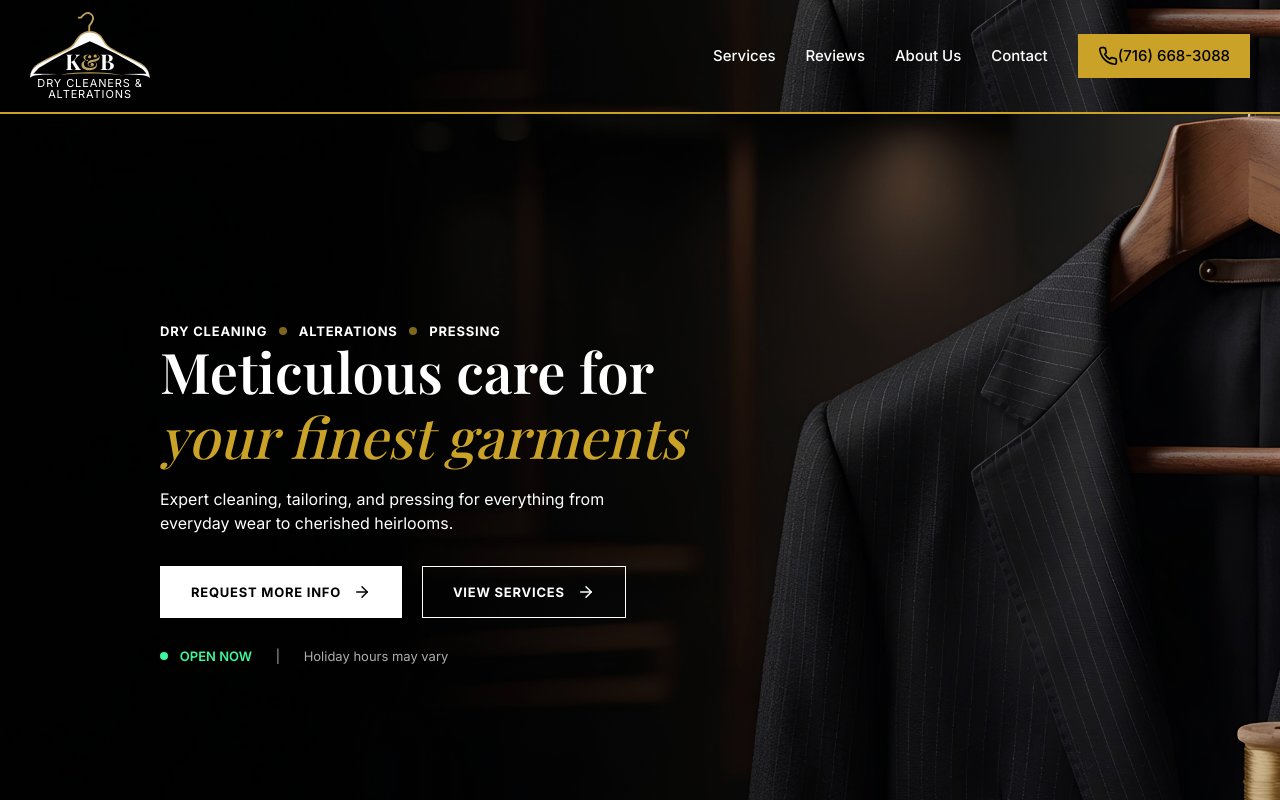
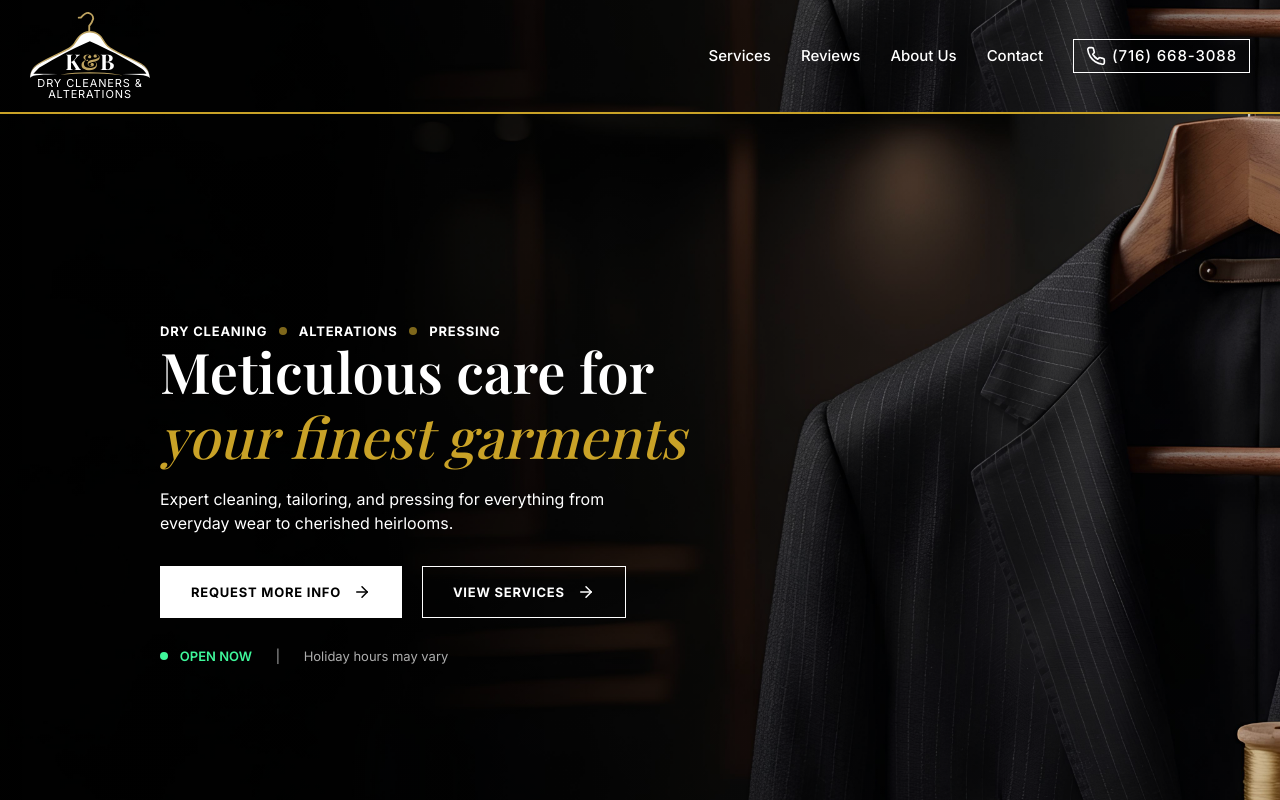
Before and after one commit to notEmmi/kandb, a React (Vite) app: page / in a window 1280 px wide. Shown: the top 800 px of the page. Built offline with nearby package versions, Linux system fonts and the light colour scheme; a web font is replaced by a local one.

Commit message:
fix: update Nav component styles for call buttons and improve mobile responsiveness

```diff
--- a/src/components/Nav.css
+++ b/src/components/Nav.css
@@ -87,21 +87,17 @@
   transition: all 0.2s ease;
 }
 
-.nav-links a.nav-call-btn {
-  color: var(--primary);
-}
-
 .nav-call-btn {
+  background: transparent;
+  border: 1px solid var(--dark-primary);
+  padding: 6px 12px;
+  gap: 6px;
   font-size: var(--font-size-md);
-  transition: color 0.2s ease;
-  padding: var(--space-2) var(--space-4);
-  background: var(--dark-accent);
-  align-items: center;
-  display: flex;
 }
 
 .nav-call-btn:hover {
-  background: color-mix(in srgb, var(--dark-accent) 80%, var(--dark-muted) 20%);
+  border: 1px solid var(--dark-accent);
+  background: var(--dark-muted);
 }
 
 .nav-call-btn-mobile {
@@ -133,9 +129,17 @@
     align-items: center;
     width: 44px;
     height: 44px;
-    background: var(--dark-accent);
     cursor: pointer;
     justify-self: end;
+    border: 1px solid var(--dark-primary);
+    color: var(--dark-primary);
+    background: transparent;
+  }
+
+  .nav-call-btn-mobile:hover {
+    border-color: var(--dark-accent);
+    color: var(--dark-accent);
+    background: var(--dark-muted);
   }
 
   .nav-links {
--- a/src/components/Nav.jsx
+++ b/src/components/Nav.jsx
@@ -20,13 +20,14 @@ export default function Nav({publicUrl, phoneSVG}) {
           {/* <a href="#gift-cards" onClick={closeMobileMenu}>Gift Cards</a> */}
           <a href="#about" onClick={closeMobileMenu}>About Us</a>
           <a href="#contact" onClick={closeMobileMenu}>Contact</a>
-          <a href="tel:+17166683088" className="nav-call-btn">
+          <a href="tel:+17166683088" className="btn nav-call-btn">
             {phoneSVG} <span>(716) 668-3088</span>
           </a>
         </div>
 
-        <a href="tel:+17166683088" className="nav-call-btn-mobile">
+        <a href="tel:+17166683088" className="btn nav-call-btn-mobile">
           {phoneSVG}
+          hihi
         </a>
 
         <button
```
